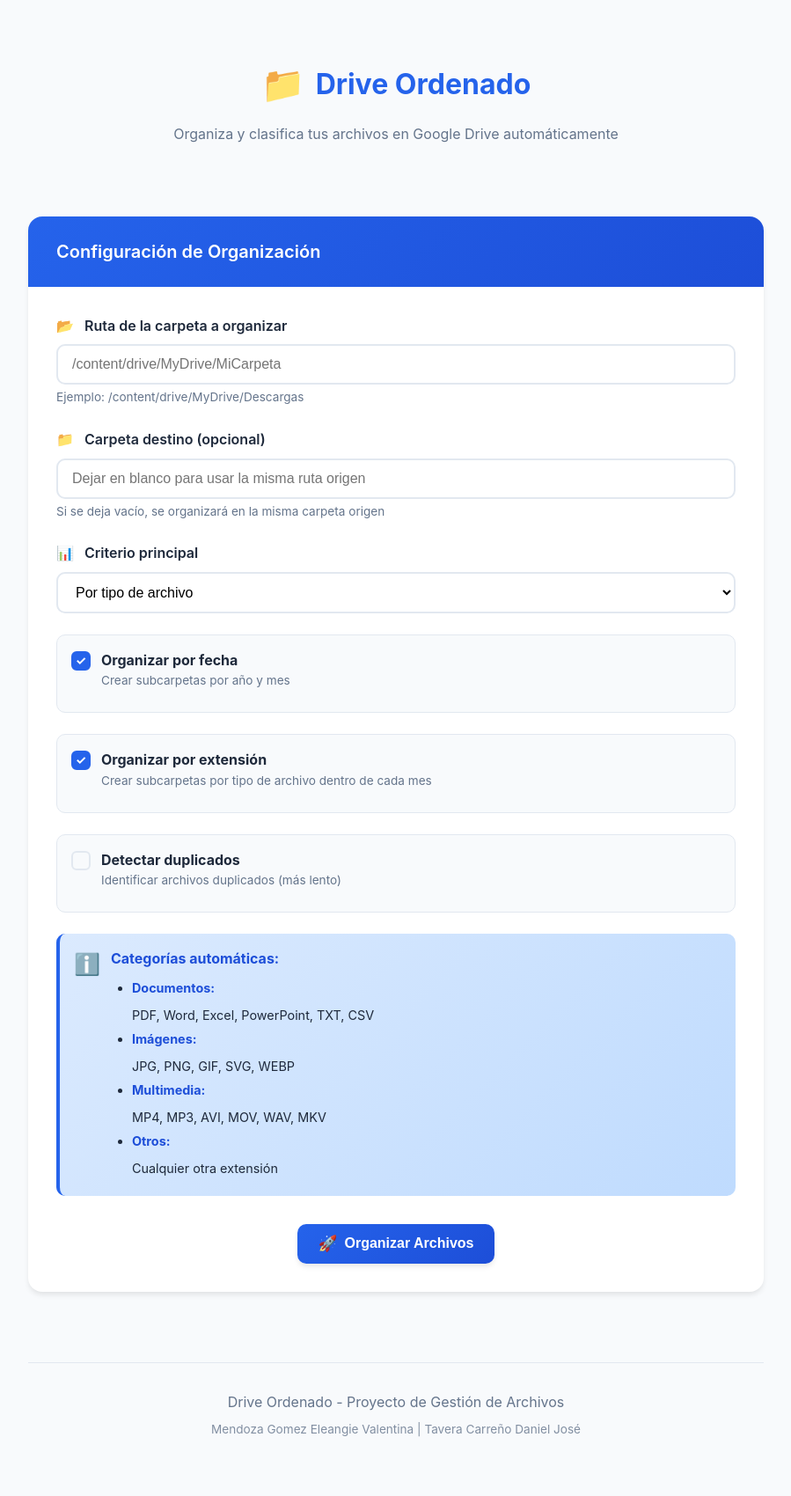
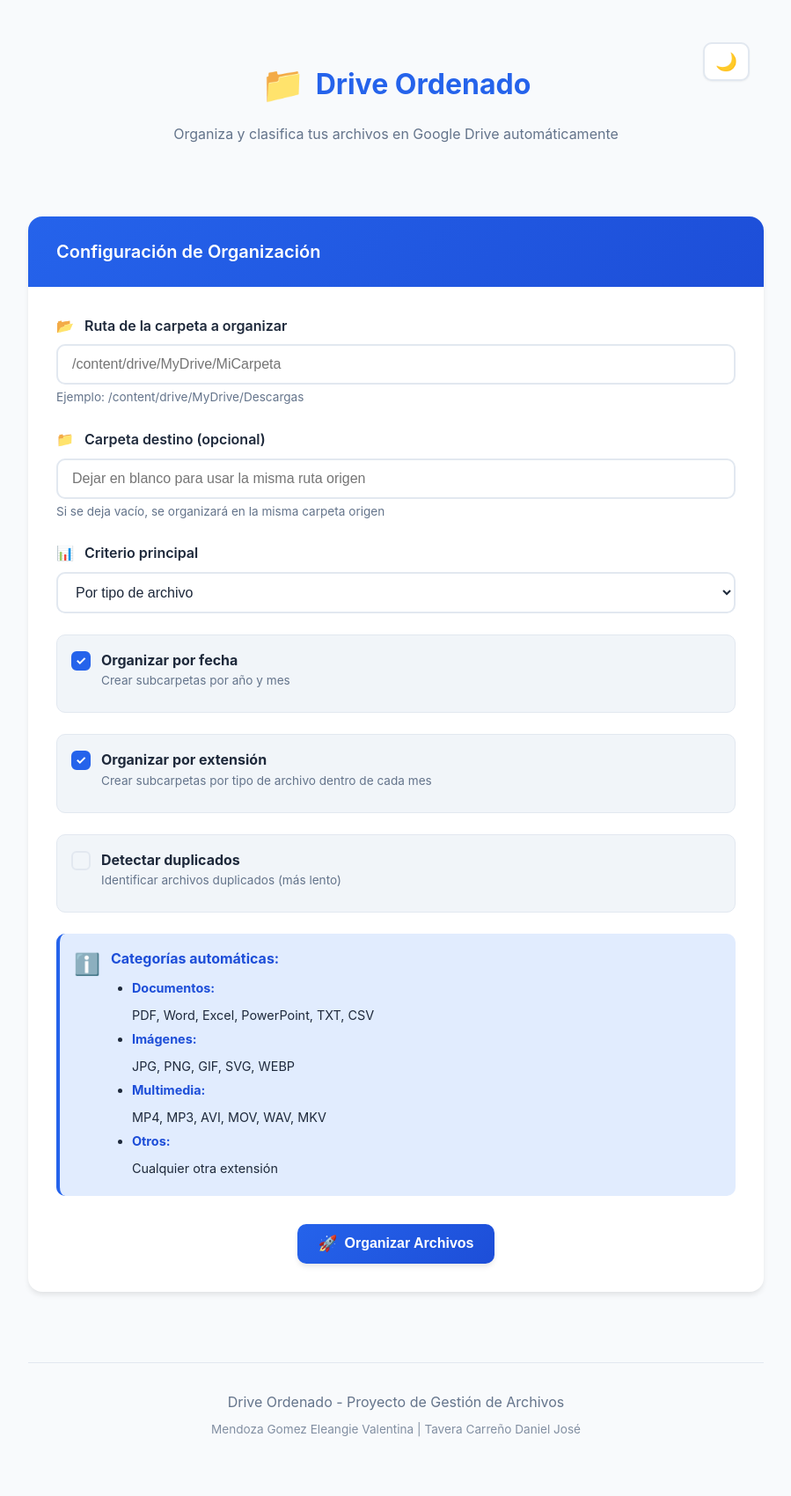
Before and after one commit to Danko3104/Proyecto_Drive_Ordenado, a Flask app: page / in a window 1280 px wide. Shown: the whole page at 88% size, without its empty margins (190-1089 px from the left). Run offline with Flask 3, Linux system fonts and the light colour scheme.

Commit message:
feat: agregar modo oscuro/claro y mejorar validación del formulario
- Agregar toggle de tema oscuro/claro con persistencia en localStorage
- Variables CSS para soportar ambos temas
- Validación mejorada: si no se especifica ruta, usa /content/drive/MyDrive por defecto
- Remover atributo 'required' del input para evitar tooltip del navegador

Co-Authored-By: Claude Opus 4.7 <noreply@anthropic.com>

```diff
--- a/static/script.js
+++ b/static/script.js
@@ -12,6 +12,7 @@ let formDataGuardado = null;
 // Elementos del DOM
 document.addEventListener('DOMContentLoaded', function() {
     inicializarEventos();
+    inicializarTema();
 });
 
 /**
@@ -28,6 +29,55 @@ function inicializarEventos() {
     const inputRuta = document.getElementById('ruta_origen');
     if (inputRuta) {
         inputRuta.addEventListener('blur', validarRuta);
+    }
+
+    // Botón de cambio de tema
+    const themeToggle = document.getElementById('themeToggle');
+    if (themeToggle) {
+        themeToggle.addEventListener('click', toggleTema);
+    }
+}
+
+/**
+ * Inicializa el tema según preferencia guardada o del sistema
+ */
+function inicializarTema() {
+    const temaGuardado = localStorage.getItem('tema');
+    const themeToggle = document.getElementById('themeToggle');
+
+    if (temaGuardado) {
+        document.documentElement.setAttribute('data-theme', temaGuardado);
+        actualizarIconoTema(themeToggle, temaGuardado);
+    } else {
+        // Detectar preferencia del sistema
+        const prefiereOscuro = window.matchMedia('(prefers-color-scheme: dark)').matches;
+        const tema = prefiereOscuro ? 'dark' : 'light';
+        document.documentElement.setAttribute('data-theme', tema);
+        actualizarIconoTema(themeToggle, tema);
+    }
+}
+
+/**
+ * Cambia entre tema claro y oscuro
+ */
+function toggleTema() {
+    const html = document.documentElement;
+    const themeToggle = document.getElementById('themeToggle');
+    const temaActual = html.getAttribute('data-theme');
+    const nuevoTema = temaActual === 'dark' ? 'light' : 'dark';
+
+    html.setAttribute('data-theme', nuevoTema);
+    localStorage.setItem('tema', nuevoTema);
+    actualizarIconoTema(themeToggle, nuevoTema);
+}
+
+/**
+ * Actualiza el icono del botón de tema
+ */
+function actualizarIconoTema(boton, tema) {
+    if (boton) {
+        boton.textContent = tema === 'dark' ? '☀️' : '🌙';
+        boton.title = tema === 'dark' ? 'Cambiar a modo claro' : 'Cambiar a modo oscuro';
     }
 }
 
@@ -51,10 +101,9 @@ function manejarSubmit(e) {
         detectar_duplicados: document.getElementById('detectar_duplicados').checked
     };
 
-    // Validar ruta
+    // Si no se especifica ruta, usar MyDrive por defecto
     if (!formDataGuardado.ruta_origen) {
-        alert('Debe especificar una ruta de origen');
-        return;
+        formDataGuardado.ruta_origen = '/content/drive/MyDrive';
     }
 
     // Mostrar sección de progreso mientras se carga el preview
--- a/static/style.css
+++ b/static/style.css
@@ -19,6 +19,8 @@
     --color-text: #1e293b;
     --color-text-light: #64748b;
     --color-border: #e2e8f0;
+    --color-input-bg: #ffffff;
+    --color-checkbox-bg: #f1f5f9;
 
     --shadow-sm: 0 1px 2px 0 rgba(0, 0, 0, 0.05);
     --shadow: 0 4px 6px -1px rgba(0, 0, 0, 0.1);
@@ -73,6 +99,7 @@ body {
     text-align: center;
     margin-bottom: var(--spacing-xl);
     padding: var(--spacing-lg) 0;
+    position: relative;
 }
 
 .logo {
@@ -81,6 +108,26 @@ body {
     justify-content: center;
     gap: var(--spacing-sm);
     margin-bottom: var(--spacing-sm);
+}
+
+/* Theme Toggle */
+.theme-toggle {
+    position: absolute;
+    top: var(--spacing);
+    right: var(--spacing);
+    background: var(--color-card);
+    border: 2px solid var(--color-border);
+    border-radius: var(--radius);
+    padding: var(--spacing-xs) var(--spacing-sm);
+    cursor: pointer;
+    font-size: 1.25rem;
+    transition: var(--transition);
+    box-shadow: var(--shadow-sm);
+}
+
+.theme-toggle:hover {
+    transform: scale(1.05);
+    box-shadow: var(--shadow);
 }
 
 .logo-icon {
@@ -193,7 +240,8 @@ select {
     border-radius: var(--radius);
     font-size: 1rem;
     transition: var(--transition);
-    background: white;
+    background: var(--color-input-bg);
+    color: var(--color-text);
 }
 
 input[type="text"]:focus,
@@ -272,7 +320,7 @@ select:focus {
 
 /* Info box */
 .info-box {
-    background: linear-gradient(135deg, #dbeafe 0%, #bfdbfe 100%);
+    background: rgba(59, 130, 246, 0.15);
     border-left: 4px solid var(--color-primary);
     padding: var(--spacing);
     border-radius: var(--radius);
--- a/templates/index.html
+++ b/templates/index.html
@@ -9,6 +9,9 @@
 <body>
     <div class="container">
         <header class="header">
+            <button type="button" class="theme-toggle" id="themeToggle" title="Cambiar tema">
+                🌙
+            </button>
             <div class="logo">
                 <span class="logo-icon">📁</span>
                 <h1>Drive Ordenado</h1>
@@ -31,8 +34,7 @@
                         <input type="text"
                                id="ruta_origen"
                                name="ruta_origen"
-                               placeholder="/content/drive/MyDrive/MiCarpeta"
-                               required>
+                               placeholder="/content/drive/MyDrive/MiCarpeta">
                         <span class="help-text">Ejemplo: /content/drive/MyDrive/Descargas</span>
 
                         <div id="securityWarning" class="security-warning hidden">
```
Also changed, not shown: other parts of static/style.css (+37 -13 lines).
